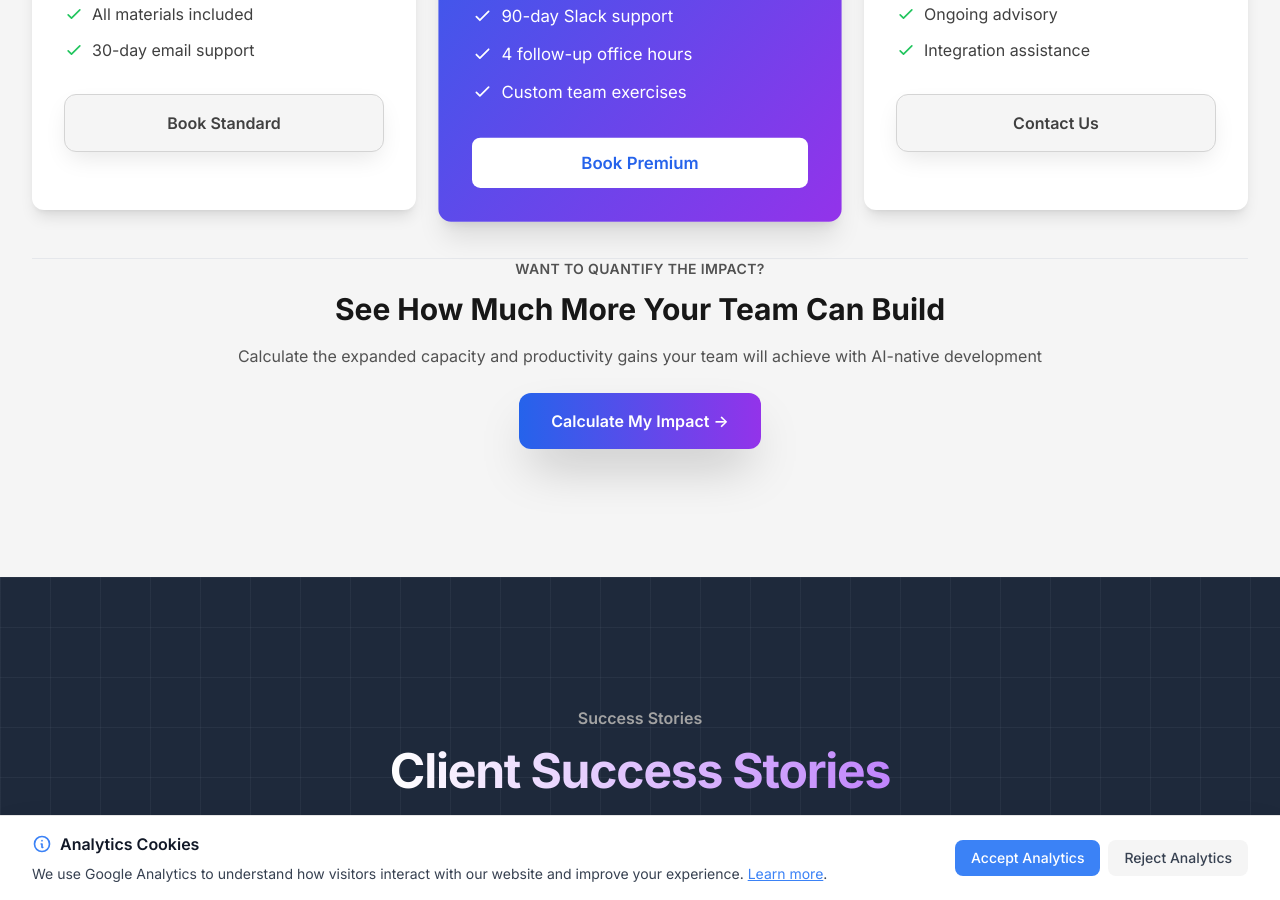
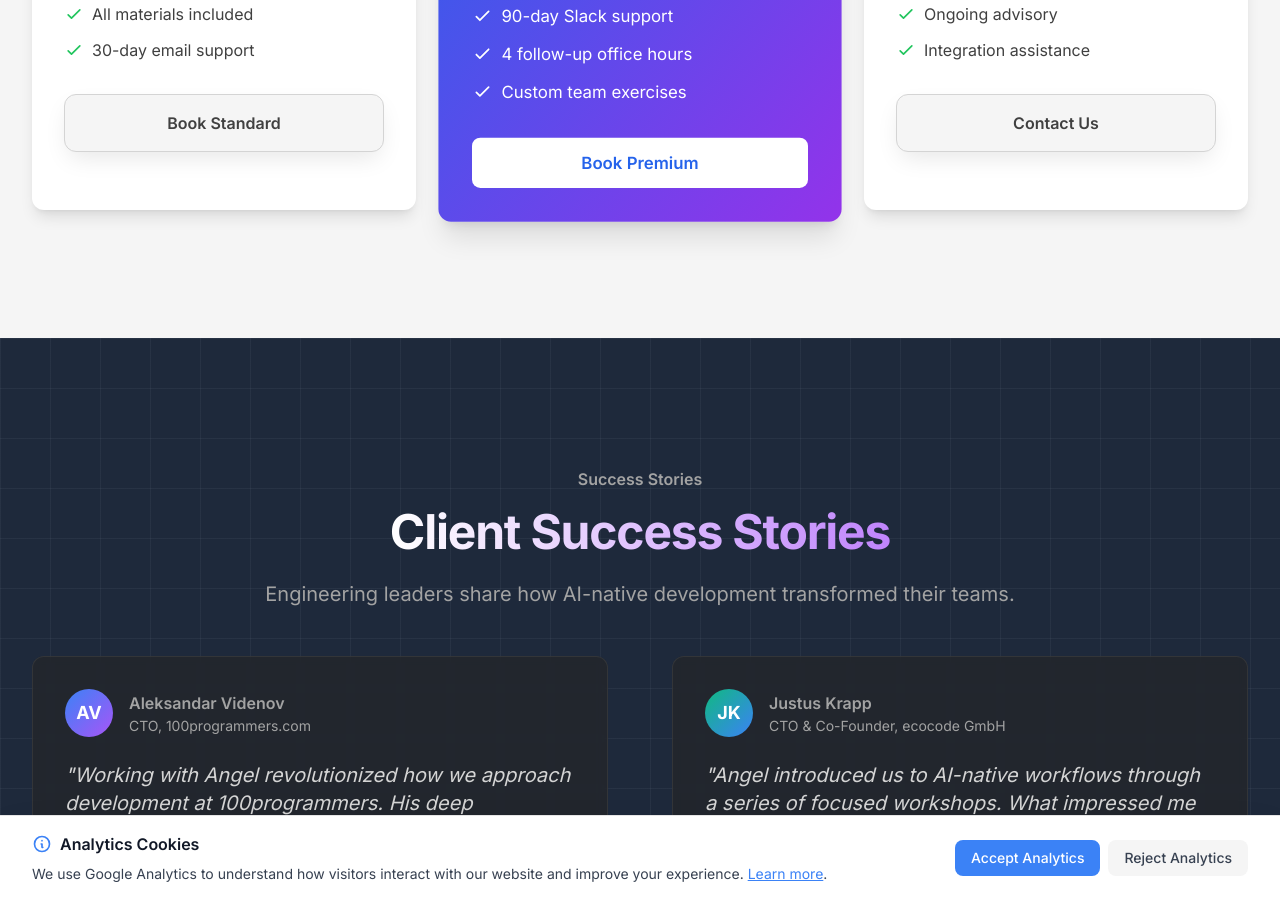
Before and after one commit to angeldimitrov/angeldimitrov.github.io, a Jekyll site: the page built from workshop.html, in a window 1280 px wide and 900 px high, scrolled down 5742 px. Built offline with Jekyll 4.4.1, drawn with Linux system fonts in a browser that asks for light colours.

Commit message:
revert: Remove Impact Calculator CTA from workshop pricing
Removed the CTA section as it didn't fit well visually within
the pricing section flow. The placement looked awkward and out
of scope with the rest of the page design.

🤖 Generated with [Claude Code](https://claude.com/claude-code)

Co-Authored-By: Claude <noreply@anthropic.com>

```diff
--- a/workshop.html
+++ b/workshop.html
@@ -894,20 +894,6 @@ page_styles: |
         </a>
       </div>
     </div>
-
-    <!-- Impact Calculator CTA -->
-    <div class="text-center mt-12 pt-12 border-t border-neutral-300">
-      <p class="text-sm font-semibold text-neutral-600 mb-3 uppercase tracking-wide">Want to Quantify the Impact?</p>
-      <h3 class="text-2xl md:text-3xl font-bold text-neutral-900 mb-4">
-        See How Much More Your Team Can Build
-      </h3>
-      <p class="text-neutral-600 mb-6 max-w-2xl mx-auto">
-        Calculate the expanded capacity and productivity gains your team will achieve with AI-native development
-      </p>
-      <a href="/roi-calculator/" class="btn-primary inline-block">
-        Calculate My Impact →
-      </a>
-    </div>
   </div>
 </section>
 
```
